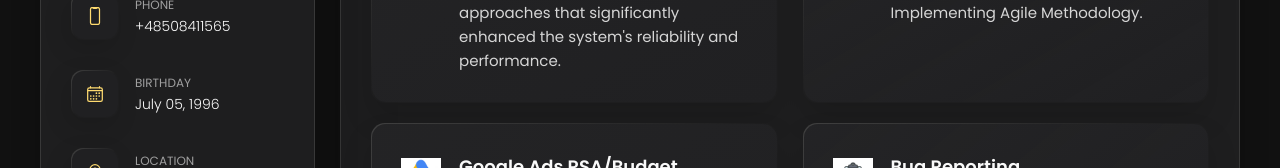
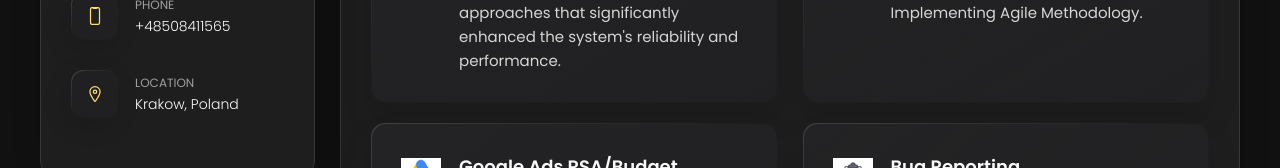
Before and after one commit to amadeudeprado/amadeudeprado.github.io, a plain HTML site: page index.html in a window 1280 px wide. Shown: the part 529-697 px from the top of the page. Drawn offline with nearby package versions, Linux system fonts and the light colour scheme.

Commit message:
birthday

```diff
--- a/index.html
+++ b/index.html
@@ -89,20 +89,6 @@
               <p class="contact-title">Phone</p>
 
               <a href="tel:+48508411565" class="contact-link">+48508411565</a>
-            </div>
-
-          </li>
-
-          <li class="contact-item">
-
-            <div class="icon-box">
-              <ion-icon name="calendar-outline"></ion-icon>
-            </div>
-
-            <div class="contact-info">
-              <p class="contact-title">Birthday</p>
-
-              <time datetime="1996-07-05">July 05, 1996</time>
             </div>
 
           </li>
```
